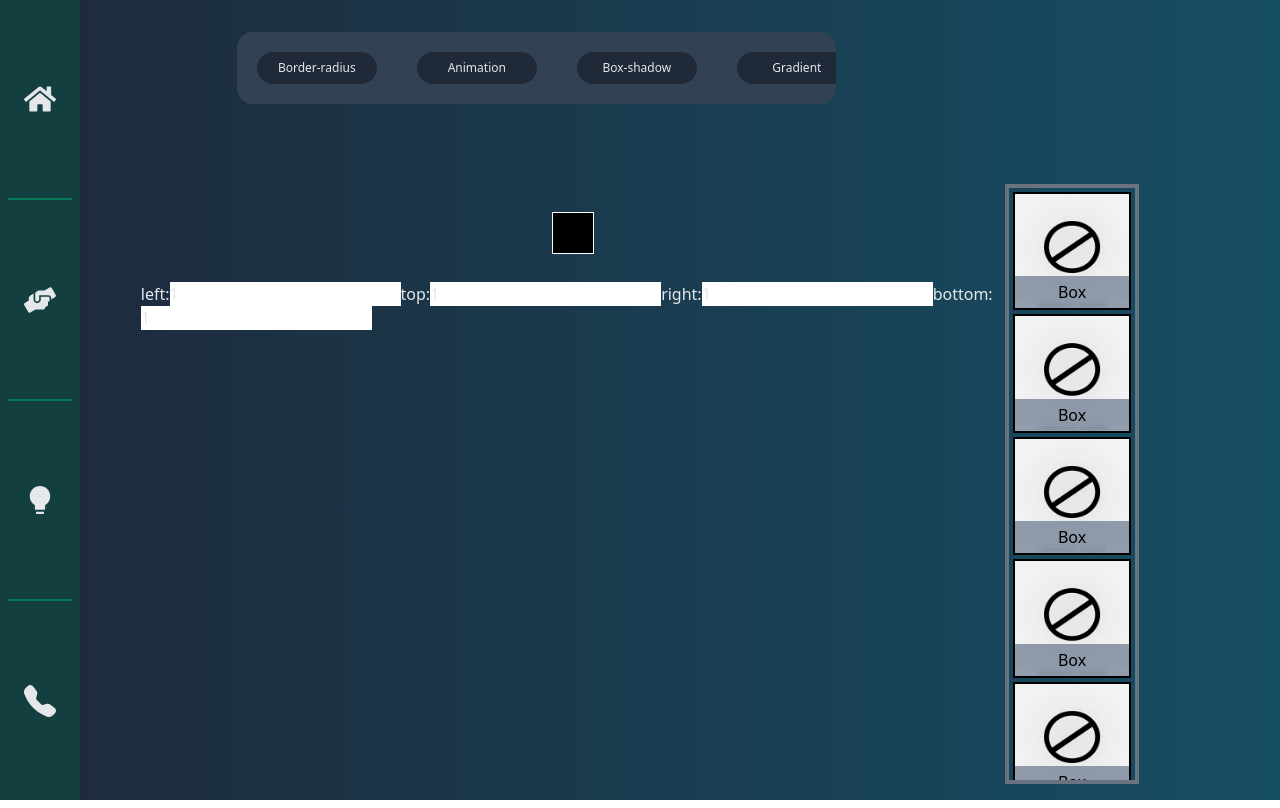
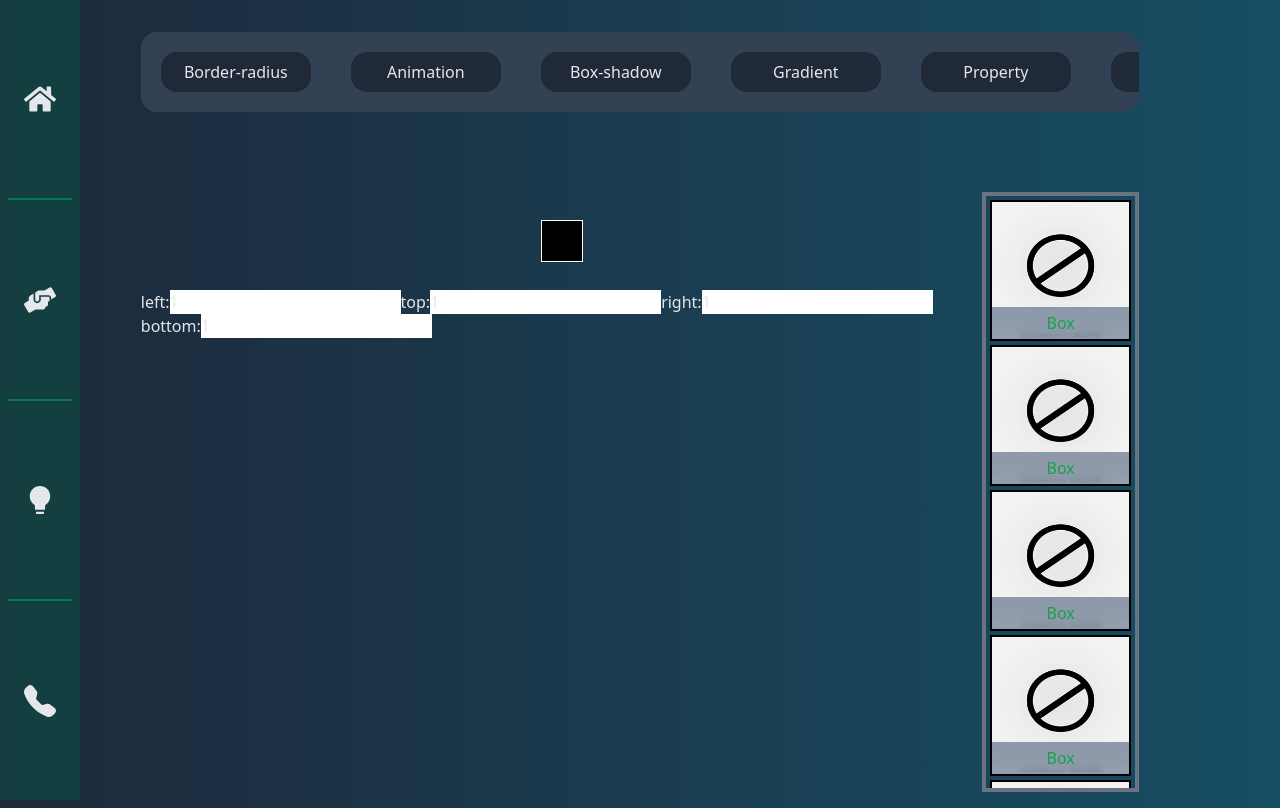
Before and after one commit to wzarek/css-master, a React (Create React App) app: page /temp in a window 1280 px wide. Built offline with nearby package versions, Linux system fonts and the light colour scheme; the HTML template or start-up script is replaced by a standard one.

Commit message:
Revert "Work domin"

```diff
--- a/src/components/homepage/Homepage.js
+++ b/src/components/homepage/Homepage.js
@@ -2,7 +2,6 @@ import React from 'react'
 import PropertiesMenu from './PropertiesMenu'
 import WelcomeInfo from './WelcomeInfo'
 import Menu from './menu/Menu'
-import Property from './Property'
 const Homepage = () => {
   return (
     <>
--- a/src/components/homepage/PropertiesMenu.js
+++ b/src/components/homepage/PropertiesMenu.js
@@ -3,7 +3,7 @@ import Property from './Property'
 
 const PropertiesMenu = () => {
   return (
-    <div className='flex flex-row flex-wrap gap-1 justify-center mt-4'>
+    <div className='flex flex-row justify-evenly mt-4'>
       <Property name='Border-radius' url='/temp' />
       <Property name='Animation' />
       <Property name='Box-shadow' />
--- a/src/components/homepage/Property.js
+++ b/src/components/homepage/Property.js
@@ -3,17 +3,16 @@ import { Link } from 'react-router-dom'
 
 const Property = (props) => {
   return (
-    <div className='flex flex-wrap gap-2 w-[23%] pt-10  bg-blue-400/20 rounded-2xl shadow-md backdrop-blur-sm z-0 cursor-pointer  relative '>
-      <div className='items-center flex h-30 justify-center overflow-hidden w-full'>
-        <img src='favicon.ico' />
-      </div>
-      <div className='items-center flex flex-grow justify-start py-5'>
-        <div className='text-lg leading-5 p-5 w-full text-center'>
-          <h3>{props?.name}</h3>
-          <h4>{props.description}</h4>
-        </div>
-      </div>
-    </div>
+    <>
+        <Link to={props?.url} className='bg-gray-800 px-3 py-2 rounded-2xl' >
+            <h3>
+                {props?.name}
+          </h3>
+          </Link>
+        {/* <div>
+            <PropertyInfo description='bla bla' />
+        </div> */}
+    </>
   )
 }
 
--- a/src/components/property/Property.js
+++ b/src/components/property/Property.js
@@ -3,8 +3,8 @@ import { Link } from 'react-router-dom'
 const Property = (props) => {
   return (
     <>
-        <Link to={props?.url} className='bg-gray-800 px-3 py-2 rounded-2xl min-w-[120px] text-center hover:bg-slate-600' >
-            <h3 className='text-xs'>
+        <Link to={props?.url} className='bg-gray-800 px-3 py-2 rounded-2xl min-w-[150px] text-center' >
+            <h3>
                 {props?.name}
           </h3>
           </Link>
--- a/src/components/property/PropertyMenu.js
+++ b/src/components/property/PropertyMenu.js
@@ -3,7 +3,7 @@ import Property from './Property'
 
 const PropertyMenu = () => {
   return (
-      <div className='flex flex-row gap-10 ml-24 mt-4 w-3/5 overflow-x-scroll bg-slate-700 p-5 rounded-2xl'>
+      <div className='flex flex-row gap-10  mt-4 w-75[vw] overflow-x-scroll bg-slate-700 p-5 rounded-2xl'>
           <Property name='Border-radius' url='/temp' />
           <Property name='Animation' />
           <Property name='Box-shadow' />
--- a/src/components/property/PropertySuggestion.js
+++ b/src/components/property/PropertySuggestion.js
@@ -4,7 +4,7 @@ const PropertySuggestion = (props) => {
   return (
     <div className='mx-1 my-1 border-2 border-black relative group overflow-hidden'>
           <img src='none.webp' className='w-full aspect-square duration-300 cursor-pointer group-hover:scale-110'></img>
-          <h3 className='text-center text-black absolute bottom-0 left-0 w-full bg-slate-500 bg-opacity-70 backdrop-blur-sm p-1 duration-300 group-hover:p-5'>{props?.name}</h3>
+          <h3 className='text-center text-green-600 absolute bottom-0 left-0 w-full bg-slate-500 bg-opacity-70 backdrop-blur-sm p-1 duration-300 group-hover:p-5'>{props?.name}</h3>
     </div>
   )
 }
--- a/src/components/property/SuggestionsMenu.js
+++ b/src/components/property/SuggestionsMenu.js
@@ -4,7 +4,7 @@ import Sec from './PropertySuggestion'
 const SuggestionsMenu = () => {
   return (
 
-    <div className='justify-self-end w-1/6 h-[75vh] overflow-y-scroll border-4 border-gray-500 '>
+    <div className='justify-self-end w-1/5 h-[75vh] overflow-y-scroll border-4 border-gray-500 '>
       <Sec name='Box'></Sec>
       <Sec name='Box'></Sec>
       <Sec name='Box'></Sec>
```
